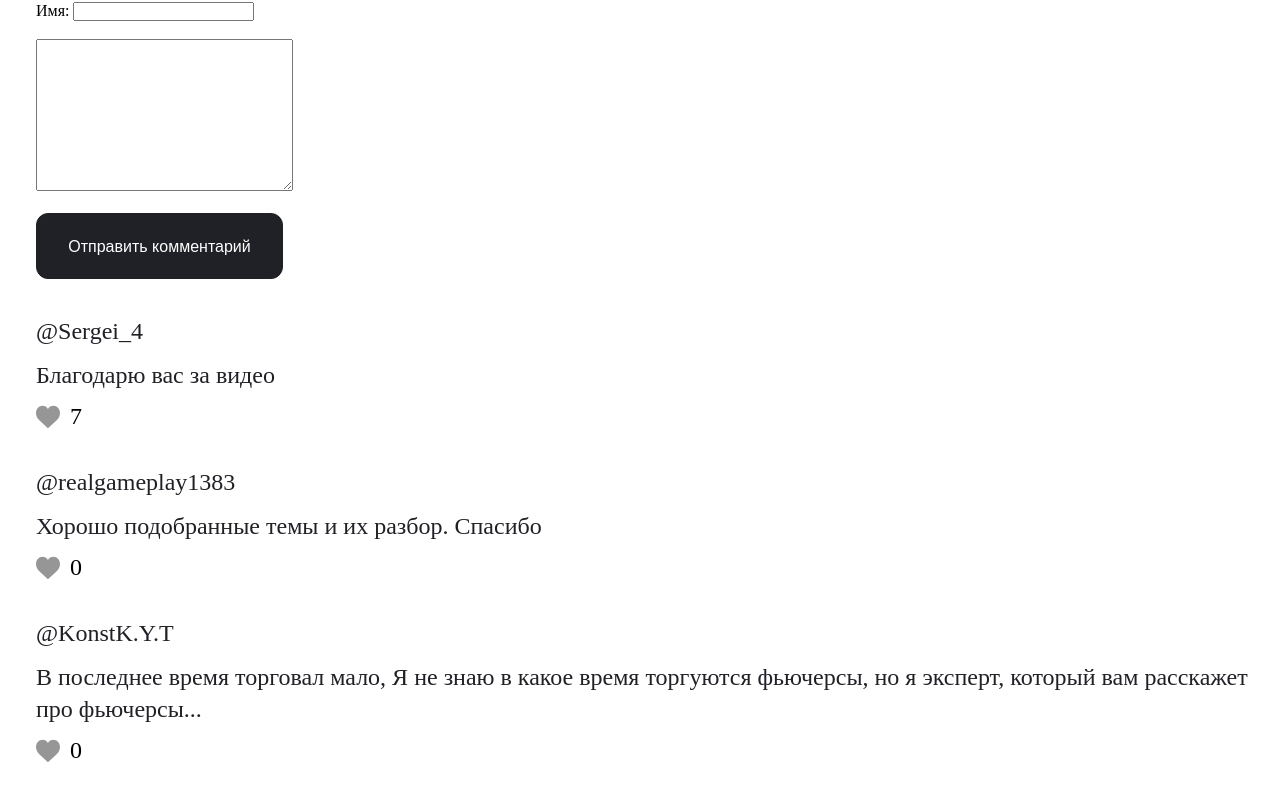
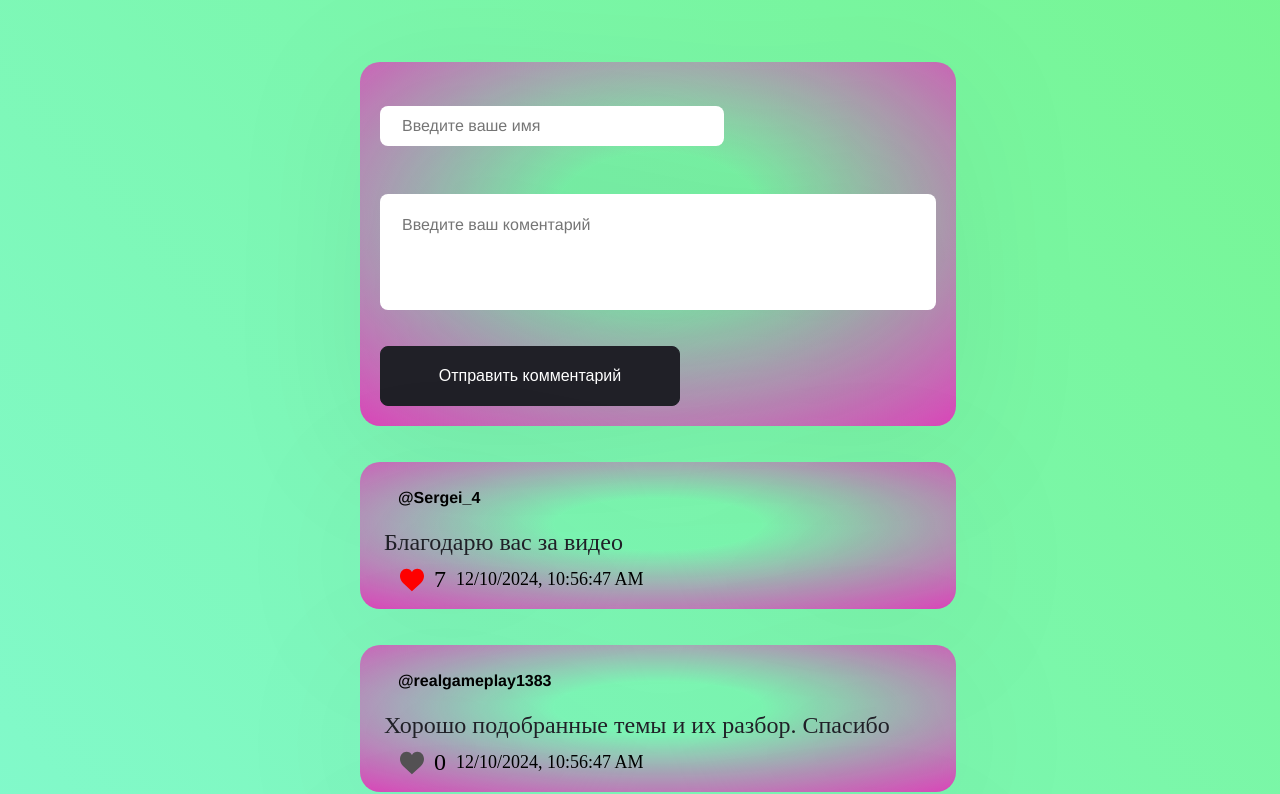
Before and after one commit to Dasha2018/JavaScript, a plain HTML site: page Comments.html in a window 1280 px wide. Shown: the part 90-884 px from the top of the page. Drawn offline with Linux system fonts and the light colour scheme.

Commit message:
Добавила возможность публикации коментария, доработала код в сооответствии с замечаниями

```diff
--- a/Comments.html
+++ b/Comments.html
@@ -12,13 +12,15 @@
 
 <body>
 
-    <h1 class="title">Комментарии</h1>
-    <form class="text">
-        <label for="name">Имя:</label>
-        <input type="text" id="name" name="name"><br><br>
-        <textarea name="comment" rows="10" cols="30"></textarea><br><br>
-        <button class="button" type="submit">Отправить комментарий</button>
-    </form>
+     <h1 class="title">Комментарии</h1>
+   <div class="allcontent">
+    <div class="comment-box">
+        <form class="comment-box-content">
+            <input  class="name" type="text" id="name" name="name" placeholder="Введите ваше имя"><br><br>
+            <textarea class="comment-box-text" id="comment-box-text" name="comment"  rows="4"  placeholder="Введите ваш коментарий"></textarea><br><br>
+            <button class="comment-box-button" id="comment-box-button" type="submit">Отправить комментарий</button>
+        </form>
+    </div>
 
     <div class="container" id="container">
 
@@ -75,6 +77,7 @@
 
     </div>
     </div>
+   </div>
     <script src="index.js"></script>
 </body>
 
--- a/commets.css
+++ b/commets.css
@@ -3,17 +3,58 @@
     padding: 0;
   }
 
+  body{
+    background: linear-gradient(to right top,#84fad7, #76f591 );
+  }
+  .allcontent {
+    display: flex;
+    flex-direction: column;
+    align-items: center;
+    padding-top: 24px;
+    padding-bottom: 64px;
+    min-height: 100vh;
+  }
 
   .comments {
     margin-top: 36px;
     margin-left: 36px;
+    width: 596px;
+    box-sizing: border-box;
+    background: radial-gradient(
+      75.42% 75.42% at 50% 42.37%,
+      rgba(53, 53, 53, 0) 22.92%,
+      #d948b9 100%
+    );
+    filter: drop-shadow(0px 20px 67px rgba(0, 0, 0, 0.08));
+    border-radius: 20px;
+    padding: 16px;
   }
 
-  .text {
+  .comment-box {
+    margin-top: 36px;
     margin-left: 36px;
+    width: 596px;
+    box-sizing: border-box;
+    background: radial-gradient(
+      75.42% 75.42% at 50% 42.37%,
+      rgba(53, 53, 53, 0) 22.92%,
+      #d948b9 100%
+    );
+    filter: drop-shadow(0px 20px 67px rgba(0, 0, 0, 0.08));
+    border-radius: 20px;
+  }
+
+  .comment-box-content {
+    padding: 20px;
+    margin-top: 24px;
+    display: flex;
+    flex-direction: column;
+
   }
 
 .title {
+    display: flex;
+    justify-content: center;
     font-size: 48px;
     font-weight: 400;
     line-height: 32px;
@@ -24,17 +65,30 @@
     padding-bottom: 24px;
 }
 
-.button {
-    width: 247px;
-    height: 66px;
+.name {
+  font-size: 16px;
+    font-family: Helvetica;
+    border-radius: 8px;
+    border: none;
+    width: 300px;
+    padding: 11px 22px;
+}
+.data {
+  font-size: 18px;
+}
+
+
+
+.comment-box-button {
+    width: 300px;
+    height: 60px;
     padding: 16px 28px 16px 28px;
     gap: 10px;
-    border-radius: 12px;
+    border-radius: 8px;
     border: 1px solid #202027;
     opacity: 0px;
     font-size: 16px;
-    font-weight: 200;
-    line-height: 34px;
+    font-weight: 200px;
     text-align: center;
     background-color: #202027;
     color: #FFFFFF;
@@ -44,7 +98,7 @@
 
 
 
-.name{
+.comment-box-name{
     font-size: 24px;
     font-weight: 400;
     line-height: 32px;
@@ -52,6 +106,16 @@
     color: #202027;
     padding-bottom: 12px;
 }
+.comment-box-text {
+  font-size: 16px;
+    font-family: Helvetica;
+    border-radius: 8px;
+    border: none;
+    margin-top: 12px;
+    padding: 22px;
+    resize: none;
+}
+
 
 .comment {
     font-size: 24px;
@@ -59,7 +123,7 @@
     line-height: 32px;
     text-align: left;
     color: #202027;
-    padding-bottom: 12px;
+    padding: 8px;
 }
 
 .count{
@@ -72,6 +136,7 @@
 .likebutton {
   background: transparent;
   border:none;
+  padding-left: 24px;
 }
 
 .like{
--- a/index.js
+++ b/index.js
@@ -4,76 +4,95 @@ const comments = [
   {
     name: '@Sergei_4',
     comment: 'Благодарю вас за видео',
-    liked: { state: false, counter: 7 }
+    liked: { state: true, counter: 7 },
+    date: new Date().toLocaleString()
   },
   {
     name: '@realgameplay1383',
     comment: 'Хорошо подобранные темы и их разбор. Спасибо',
-    liked: { state: false, counter: 0 }
+    liked: { state: false, counter: 0 },
+    date: new Date().toLocaleString()
   },
   {
     name: '@KonstK.Y.T',
     comment: 'В последнее время торговал мало, Я не знаю в какое время торгуются фьючерсы, но я эксперт, который вам расскажет про фьючерсы...',
-    liked: { state: false, counter: 0 }
+    liked: { state: false, counter: 0 },
+    date: new Date().toLocaleString()
   },
   {
     name: '@АнтонинаЗахаренкова-т3х',
     comment: 'Вы можете поделиться стратегией торговли фьючерсами',
-    liked: { state: true, counter: 1 }
+    liked: { state: true, counter: 1 },
+    date: new Date().toLocaleString()
   }
 ];
+
 function renderComments() {
   const container = document.getElementById('container');
+  container.innerHTML = ''; // Очищаем контейнер перед повторным рендером
   // Формируем HTML-разметку
-  container.innerHTML = comments.map(coment => `
+  container.innerHTML = comments.map((coment, index) => `
     <div class="comments">
             <h3 class="name">${coment.name}</h3>
             <p class="comment">${coment.comment}</p>
             <div class="count">
-                <button class="likebutton" >
-                    <svg ${coment.liked.state} class="like" id="like" fill="#969696" height="200px" width="200px" version="1.1"
+                <button class="likebutton" data-index="${index}" >
+                    <svg  class="like ${coment.liked.state ? 'liked' : ''}"
+                    fill="${coment.liked.state ? '#ff0000' : '#545254'}"
+                      height="200px" width="200px" version="1.1"
                     id="Capa_1" xmlns="http://www.w3.org/2000/svg" xmlns:xlink="http://www.w3.org/1999/xlink"
                     viewBox="0 0 51.997 51.997" xml:space="preserve"><g id="SVGRepo_bgCarrier" stroke-width="0"></g><g id="SVGRepo_tracerCarrier" stroke-linecap="round" stroke-linejoin="round"></g> <g id="SVGRepo_iconCarrier"> <path d="M51.911,16.242C51.152,7.888,45.239,1.827,37.839,1.827c-4.93,0-9.444,2.653-11.984,6.905 c-2.517-4.307-6.846-6.906-11.697-6.906c-7.399,0-13.313,6.061-14.071,14.415c-0.06,0.369-0.306,2.311,0.442,5.478 c1.078,4.568,3.568,8.723,7.199,12.013l18.115,16.439l18.426-16.438c3.631-3.291,6.121-7.445,7.199-12.014 C52.216,18.553,51.97,16.611,51.911,16.242z"></path>
                      </g></svg></button>
                 <p> <span class="counter" id="clicksCount">${coment.liked.counter}</span></p>
+                <p class="data">${new Date().toLocaleString()}</p>
             </div>
       </div>
   `).join(""); // склеивам массив в одну строку с помощью join
 
-    const counterEl = document.querySelectorAll(".counter");
-const likebuttonEl = document.querySelectorAll('.like');
+  const likeButtons = document.querySelectorAll('.likebutton');
+  likeButtons.forEach((button) => {
+    button.addEventListener('click', handleLikeClick);
+  });
+  function handleLikeClick(event) {
+    const index = event.currentTarget.dataset.index; // Получаем индекс комментария
+    const coment = comments[index];
+    // Изменяем состояние лайка и счетчик
+    coment.liked.state = !coment.liked.state;
+    coment.liked.counter += coment.liked.state ? 1 : -1;
 
-likebuttonEl.forEach((clickbutton, index) => {
-  clickbutton.addEventListener("click", () => {
-    const counter = counterEl[index]; // Найти соответствующий счётчик
+    renderComments(); // Перерисовываем комментарии
+}
 
-    if (clickbutton.style.fill === 'red') {
-      clickbutton.style.fill = '#969696';
-      if (counter) {
-        counter.textContent = parseInt(counter.textContent) - 1;
-      }
-    } else {
-      clickbutton.style.fill = 'red';
-      if (counter) {
-        counter.textContent = parseInt(counter.textContent) + 1;
-      }
-    }
+const nameInput = document.getElementById('name');
+const commentInput = document.getElementById('comment-box-text');
+const addCommentButton = document.getElementById('comment-box-button');
+
+addCommentButton.addEventListener('click', (event) => {
+  event.preventDefault(); // Предотвращаем отправку формы
+  const name = nameInput.value.trim();
+  const commentText = commentInput.value.trim();
+
+  if (name === '' || commentText  === '') {
+    alert('Пожалуйста, заполните оба поля!');
+    return;
+  }
+
+  // Добавляем новый комментарий в массив
+  comments.push({
+    name,
+    comment: commentText,
+    liked: { state: false, counter: 0 },
+    date: new Date().toLocaleString(),
   });
+
+  // Очищаем поля ввода
+  nameInput.value = '';
+  commentInput.value = '';
+
+  // Перерисовываем комментарии
+  renderComments();
 });
 
+}
 
-}
 renderComments() ;// Вызов функции рендеринга
-
-
-
-
-
-
-/* function checkColor(state) {
-  if (state === 'red') {
-    return true;
-  } else if (state === '#969696' || state === 'grey' || state === 'gray') { // проверка на серый цвет
-    return false;
-  }
-} */
```
